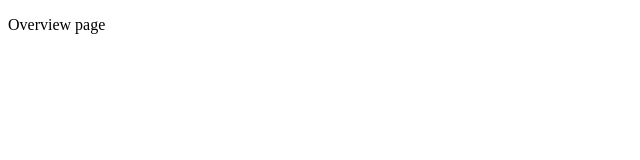
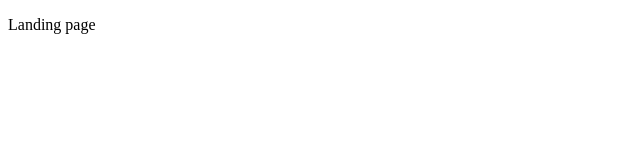
Before and after one commit to andrewpeng02/hackgt-dexity, a React (Create React App) app in the folder frontend/: page / in a window 1280 px wide. Shown: the top 160 px of the page, without its empty margins (0-640 px from the left). Built offline with nearby package versions, Linux system fonts and the light colour scheme.

Commit message:
basic flow

```diff
--- a/frontend/package.json
+++ b/frontend/package.json
@@ -16,6 +16,7 @@
     "react-dom": "^18.2.0",
     "react-router-dom": "^6.4.2",
     "react-scripts": "5.0.1",
+    "react-toastify": "^9.0.8",
     "web-vitals": "^2.1.4",
     "yup": "^0.32.11"
   },
--- a/frontend/src/App.js
+++ b/frontend/src/App.js
@@ -1,39 +1,68 @@
-import { Outlet, Route, Routes } from "react-router-dom";
+import { Navigate, Route, Routes, useLocation } from "react-router-dom";
+// import SnackBar from "@mui/material/Snackbar";
+// import { Alert } from "@mui/material";
+
+// import { useState } from "react";
 import LandingPage from "./LandingPage/LandingPage";
 import OverviewPage from "./OverviewPage/OverviewPage";
 import PageNotFoundPage from "./PageNotFoundPage/PageNotFoundPage";
 
-const App = () => {
-  const auth = true;
+const AuthenticatedRoute = ({ auth, children }) => {
+  const location = useLocation();
+
+  if (auth) {
+    return children;
+  }
+
+  return <Navigate to="/" state={{ from: location }} replace />;
+};
+
+const MyRoutes = () => {
+  const auth = false;
 
   return (
     <Routes>
-      {!auth ? (
-        <Route path="/" element={<LandingPage />} />
-      ) : (
-        <Route
-          path="/"
-          element={
-            <div>
-              <Outlet />
-            </div>
-          }
-        >
-          <Route index element={<OverviewPage />} />
-          <Route path="companies" element={<p>companies</p>} />
-        </Route>
-      )}
-      {/* <Route
-        path="/settings"
+      <Route path="/" element={auth ? <OverviewPage /> : <LandingPage />} />
+      <Route
+        path="companies"
         element={
           <AuthenticatedRoute auth={auth}>
-            <p>dashboard</p>
+            <p>companies</p>
           </AuthenticatedRoute>
         }
-       /> */}
+      />
       <Route path="*" element={<PageNotFoundPage />} />
     </Routes>
   );
 };
 
+// const SimpleSnackBar = ({ alert, setAlert }) => (
+//   <SnackBar
+//     open={alert !== null}
+//     autoHideDuration={6000}
+//     onClose={() => {
+//       setAlert(null);
+//     }}
+//   >
+//     {alert && (
+//       <Alert
+//         onClose={() => {
+//           setAlert(null);
+//         }}
+//         severity={alert.severity}
+//       >
+//         {alert.message}
+//       </Alert>
+//     )}
+//   </SnackBar>
+// );
+
+const App = () => (
+  // const [alert, setAlert] = useState(null);
+
+  <div>
+    <MyRoutes />
+    {/* <SimpleSnackBar alert={alert} setAlert={setAlert} /> */}
+  </div>
+);
 export default App;
```
Also changed, not shown: frontend/src/CompaniesPage/CompaniesPage.js (added, +7 -0 lines), frontend/src/RootSidebarPage/RootSidebarPage.js (added, +8 -0 lines), 1 other file (tests, documents, lock files or other folders).
